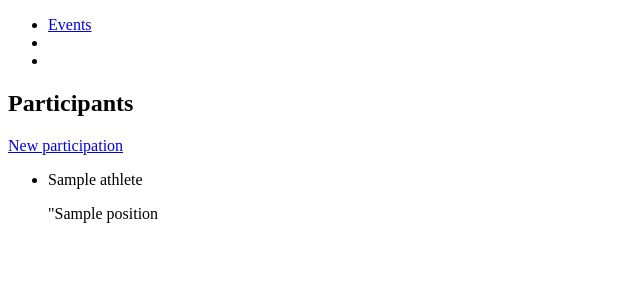
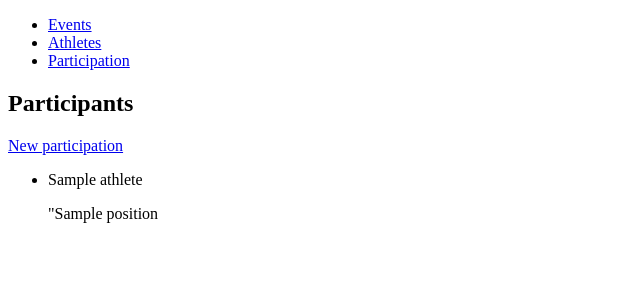
Before and after one commit to JohnAisthorpe/event_manager_web_app, a Flask app: page /participation in a window 1280 px wide. Shown: the top 300 px of the page, without its empty margins (0-640 px from the left). Run offline with Flask 2, Linux system fonts and the light colour scheme; a database or web service that is not in the repository returns one stand-in record (values such as "Sample title"); some libraries are stand-ins or nearby versions.

```diff
--- a/controllers/event_controller.py
+++ b/controllers/event_controller.py
@@ -15,5 +15,5 @@ def events():
 @event_blueprint.route("/events/<id>")
 def show(id):
     event = event_repository.select(id)
-    athlete = athlete_repository.event_participation(event)
+    athlete = athlete_repository.athlete_event(event)
     return render_template("events/show.html", event = event, athlete = athlete)
--- a/repositories/athlete_repository.py
+++ b/repositories/athlete_repository.py
@@ -32,3 +32,12 @@ def select(id):
 def delete_all():
     sql = "DELETE FROM athlete"
     run_sql(sql)
+
+def athlete_event(event):
+    athletes = []
+    sql = "SELECT athlete.* FROM athlete INNER JOIN participation ON Participation.athlete_id = athlete.id WHERE event_id = %s"
+    values = [event.id]
+    results = run_sql(sql, values)
+    for row in results:
+        athlete = Athlete(row['name'], row['id'])
+        athletes.append(athlete)
--- a/templates/base.html
+++ b/templates/base.html
@@ -14,10 +14,10 @@
                 <a href="/events">Events</a>
             </li>
             <li>
-                <a href="/athletes"></a>
+                <a href="/athletes">Athletes</a>
             </li>
             <li>
-                <a href="/participation"></a>
+                <a href="/participation">Participation</a>
             </li>
         </ul>
     </nav>
--- a/templates/events/show.html
+++ b/templates/events/show.html
@@ -1,12 +1,12 @@
 {% extends 'base.html' %}
 {% block content %}
 
-<h1> {{ athlete.name }}</h1>
+<h1> {{ event.name }}</h1>
 
 <h3> Participants: </h3>
 <ul>
     {% for athlete in athletes %}
-    <li> {{event.name}}</li>
+    <li> {{athlete.name}}</li>
     {% endfor %}
 </ul>
 {% endblock %}
```
